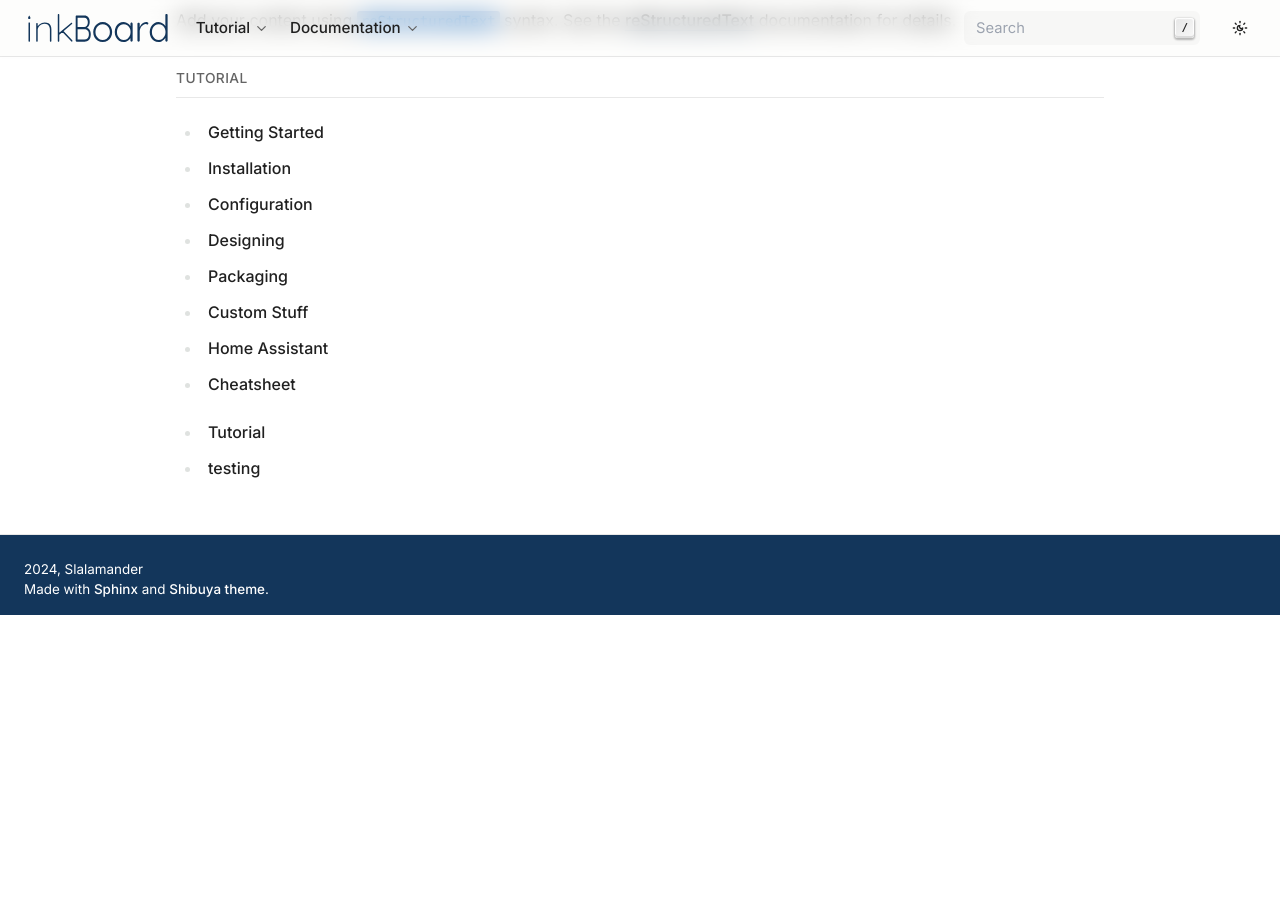
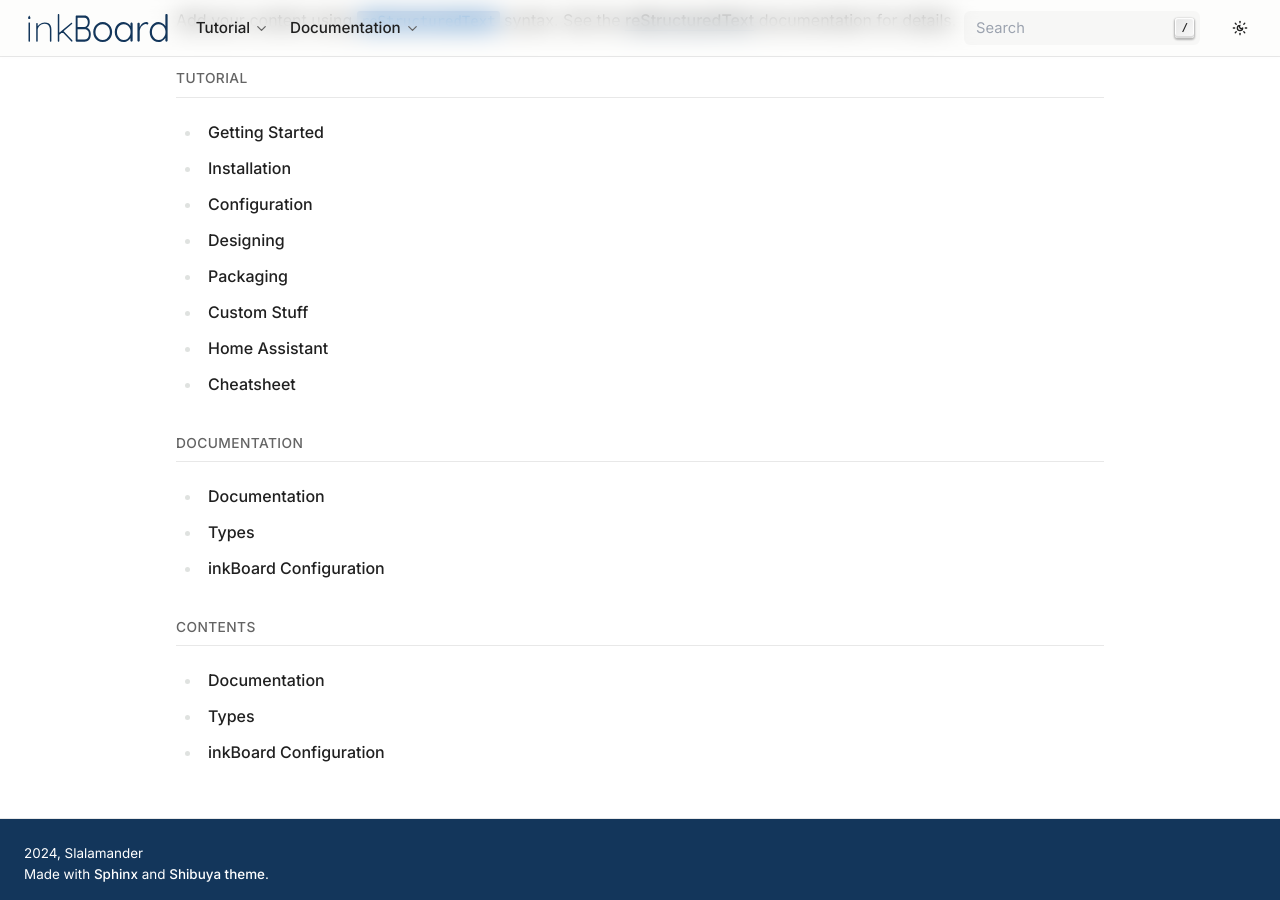
Before and after one commit to Slalamander/inkBoard-docs, a Sphinx documentation site: the page built from docs/source/index.rst, in a window 1280 px wide and 900 px high, scrolled down 1187 px. Built offline with Sphinx 7.4.7, drawn with Linux system fonts in a browser that asks for light colours; the version number could not be read and is left out; before the commit the page ends 1802 px from its top, so only the background shows below that.

```diff
--- a/docs/source/index.rst
+++ b/docs/source/index.rst
@@ -83,18 +83,25 @@ documentation for details.
     tutorial/cheatsheet
 
 .. toctree::
+    :caption: Documentation
+    :name: docstree
+    :class: docstreeclass
     :maxdepth: 0
 
-    Tutorial <tutorial/index>
     documentation/index
+    documentation/types
+    documentation/configuration
 
-.. toctree:
+.. toctree::
    :maxdepth: 2
+   :name: maintoctree
    :caption: Contents
-   :hidden:
+
+   documentation/index
+   documentation/types
+   documentation/configuration
 
 
-   documentation/index
 
 ..     tutorial/configuration
 
--- a/docs/source/tutorial/configuration.rst
+++ b/docs/source/tutorial/configuration.rst
@@ -269,7 +269,7 @@ Look at their documentation for all the features it adds and how to use them.
 The Base Configuration_
 -----------------------
 
-This should leave you with a very basic configuration file. If followed correctly, your ``tutorial.yaml`` file should look like :ref:`this <configuration>`.
+This should leave you with a very basic configuration file. If followed correctly, your ``tutorial.yaml`` file should look like :ref:`this <tutorial-configuration-file>`.
 The :doc:`next section <designing>` will go further in depth, utilising the designer and designing more complex elements.
 
 .. dropdown::
--- a/docs/source/tutorial/designing.rst
+++ b/docs/source/tutorial/designing.rst
@@ -4,7 +4,7 @@
 Designing
 =========
 
-With a :ref:`base configuration <configuration>` written, it is time to actually utilise it as a dashboard.
+With a :doc:`base configuration <configuration>` written, it is time to actually utilise it as a dashboard.
 More elements will be added, interactivity will be configured as well, and styling options will be explained.
 First, a basic workflow for designing a dashboard will be gone through, after which those complexer features will be explained.
 
--- a/docs/source/tutorial/homeassistant.rst
+++ b/docs/source/tutorial/homeassistant.rst
@@ -2,3 +2,6 @@
 
 Home Assistant
 ===============
+
+Move this simply to the integrations page
+And link to it in the integrations part.
```
Also changed, not shown: other parts of docs/source/tutorial/configuration.rst (+1 -1 lines), docs/source/404.rst (added, +7 -0 lines), docs/source/documentation/configuration.rst (added, +22 -0 lines), docs/source/documentation/index.rst (+26 -3 lines), docs/source/documentation/types.rst (added, +109 -0 lines), 1 other file.
